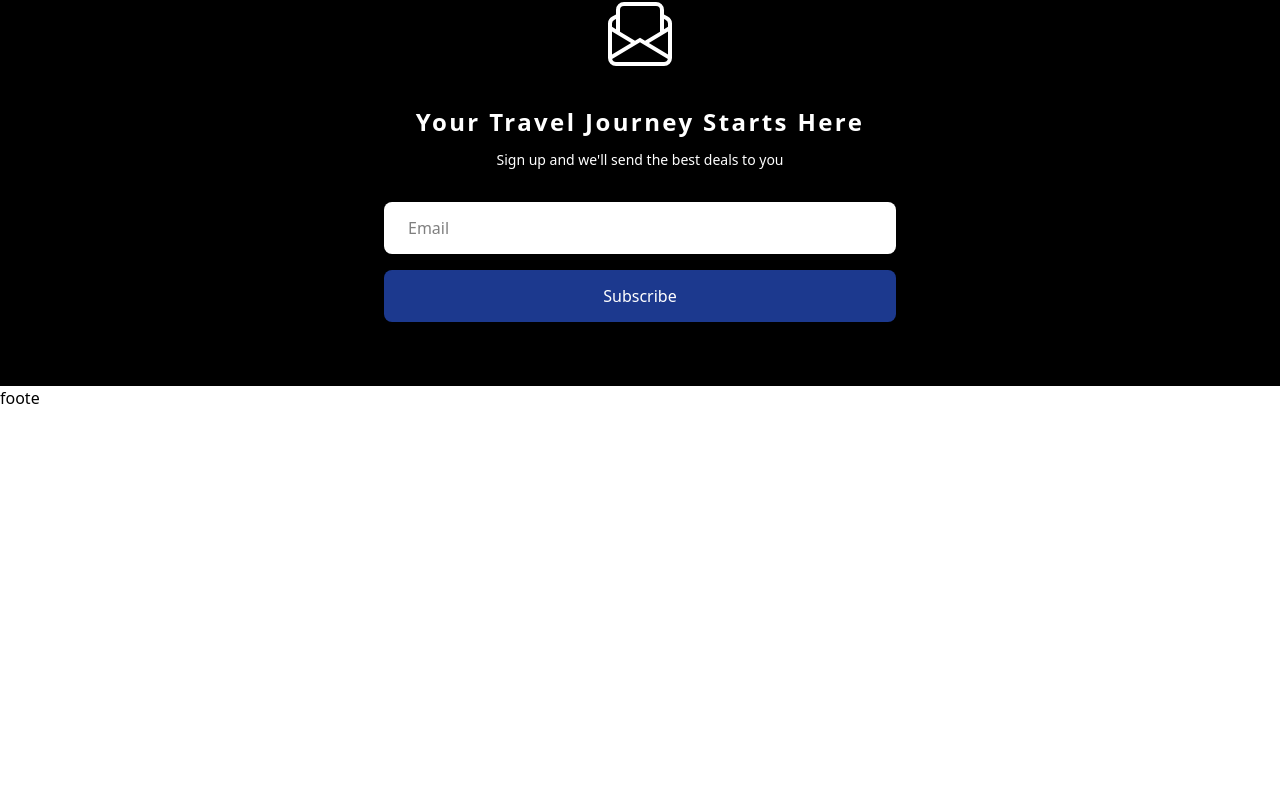
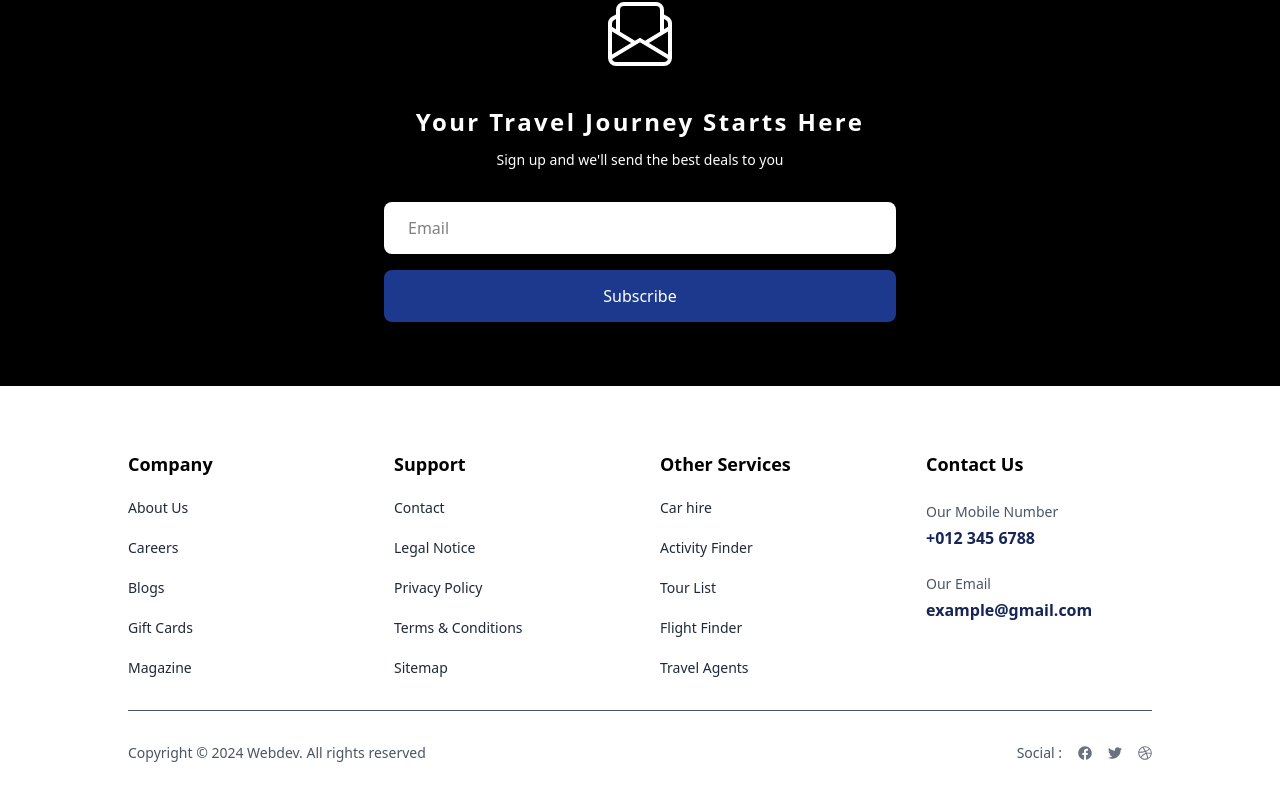
Before and after one commit to dilbarqoldosheva/Travel-app, a Next.js app: page / in a window 1280 px wide. Shown: the part 4146-4947 px from the top of the page. Before the commit the page ends 4556 px from the top, so only its background shows below. Built offline with nearby package versions, Linux system fonts and the light colour scheme.

Commit message:
footer add

```diff
--- a/app/layout.tsx
+++ b/app/layout.tsx
@@ -2,6 +2,7 @@
 import { Geist, Geist_Mono } from "next/font/google";
 import "./globals.css";
 import ResponsiveNav from "@/components/Home/Navbar/ResponsiveNav";
+import Footer from "@/components/Home/Footer/Footer";
 
 const geistSans = Geist({
   variable: "--font-geist-sans",
@@ -30,7 +31,7 @@
       >
         <ResponsiveNav/>
         {children}
-        foote
+        <Footer/>
       </body>
     </html>
   );
--- /dev/null
+++ b/components/Home/Footer/Footer.tsx
@@ -0,0 +1,105 @@
+import Link from "next/link";
+import { FaDribbble, FaFacebook, FaTwitter } from "react-icons/fa";
+
+const Footer = () => {
+    return (
+        <div className="pt-16 pb-16">
+            <div className="w-[80%] mx-auto items-start grid-cols-1 sm:grid-cols-2 grid md:grid-cols-2 lg:grid-cols-4 gap-10">
+                {/* 1st part */}
+                <div className="space-y-5">
+                    <h1 className="text-lg font-bold">Company</h1>
+                    <p className="text-gray-800 font-medium cursor-pointer text-sm hover:text-blue-950">
+                        About Us
+                    </p>
+                    <p className="text-gray-800 font-medium cursor-pointer text-sm hover:text-blue-950">
+                        Careers
+                    </p>
+                    <p className="text-gray-800 font-medium cursor-pointer text-sm hover:text-blue-950">
+                        Blogs
+                    </p>
+                    <p className="text-gray-800 font-medium cursor-pointer text-sm hover:text-blue-950">
+                        Gift Cards
+                    </p>
+                    <p className="text-gray-800 font-medium cursor-pointer text-sm hover:text-blue-950">
+                        Magazine
+                    </p>
+                </div>
+                <div className="space-y-5">
+                    <h1 className="text-lg font-bold">Support</h1>
+                    <p className="text-gray-800 font-medium cursor-pointer text-sm hover:text-blue-950">
+                        Contact
+                    </p>
+                    <p className="text-gray-800 font-medium cursor-pointer text-sm hover:text-blue-950">
+                        Legal Notice
+                    </p>
+                    <p className="text-gray-800 font-medium cursor-pointer text-sm hover:text-blue-950">
+                        Privacy Policy
+                    </p>
+                    <p className="text-gray-800 font-medium cursor-pointer text-sm hover:text-blue-950">
+                        Terms & Conditions
+                    </p>
+                    <p className="text-gray-800 font-medium cursor-pointer text-sm hover:text-blue-950">
+                        Sitemap
+                    </p>
+                </div>
+                <div className="space-y-5">
+                    <h1 className="text-lg font-bold">Other Services</h1>
+                    <p className="text-gray-800 font-medium cursor-pointer text-sm hover:text-blue-950">
+                        Car hire
+                    </p>
+                    <p className="text-gray-800 font-medium cursor-pointer text-sm hover:text-blue-950">
+                        Activity Finder
+                    </p>
+                    <p className="text-gray-800 font-medium cursor-pointer text-sm hover:text-blue-950">
+                        Tour List
+                    </p>
+                    <p className="text-gray-800 font-medium cursor-pointer text-sm hover:text-blue-950">
+                        Flight Finder
+                    </p>
+                    <p className="text-gray-800 font-medium cursor-pointer text-sm hover:text-blue-950">
+                        Travel Agents
+                    </p>
+                </div>
+                <div className="space-y-5">
+                    <div>
+                        <h1 className="text-lg font-bold">Contact Us</h1>
+
+                        <div className="mt-6">
+                            <h1 className="text-sm text-gray-600">Our Mobile Number</h1>
+                            <h1 className="text-base font-bold text-blue-950 mt-1">
+                                +012 345 6788
+                            </h1>
+                        </div>
+
+                        <div className="mt-6">
+                            <h1 className="text-sm text-gray-600">Our Email</h1>
+                            <h1 className="text-base font-bold text-blue-950 mt-1">
+                                example@gmail.com
+                            </h1>
+                        </div>
+                    </div>
+                </div>
+            </div>
+            <div className="mt-8 w-[80%] mx-auto border-t pt-8 flex flex-col md:flex-row justify-between items-center text-gray-600 text-sm">
+      <p className="text-center md:text-left">
+        Copyright © 2024 Webdev. All rights reserved
+      </p>
+
+      <div className="flex items-center space-x-4 mt-4 md:mt-0">
+        <span>Social :</span>
+        <Link href="#" className="text-gray-500 hover:text-gray-800">
+          <FaFacebook />
+        </Link>
+        <Link href="#" className="text-gray-500 hover:text-gray-800">
+          <FaTwitter />
+        </Link>
+        <Link href="#" className="text-gray-500 hover:text-gray-800">
+          <FaDribbble />
+        </Link>
+      </div>
+    </div>
+        </div>
+    );
+};
+
+export default Footer;
```
